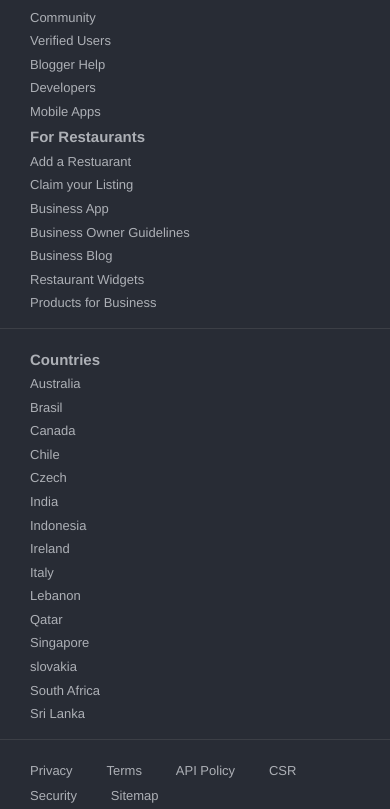
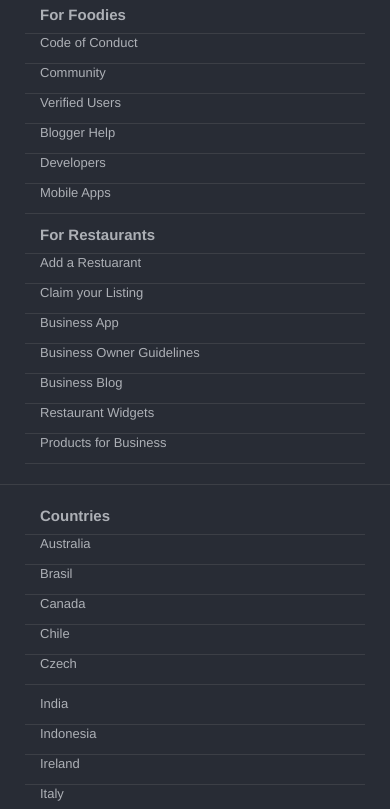
Before and after one commit to 1sanjay1/NGFOODIE, a plain HTML site: page main-index.html at #!/home in a window 390 px wide. Shown: the part 1993-2802 px from the top of the page. Drawn offline with Linux system fonts and the light colour scheme; some packages are replaced by stand-ins of ours.

Commit message:
make footer responsive for mobile devices

```diff
--- a/assets/css/main.css
+++ b/assets/css/main.css
@@ -184,6 +184,18 @@ body {
     margin-left: 10%; margin-right: 10%;
   }
 }
+
+@media only screen and (max-width: 768px) {
+  .middle-outer ul.bottom-line li {
+    display: block;
+    height: 30px;
+    border-bottom: 1px solid #3C3F46;
+
+  }
+  .middle-outer ul {
+    margin: 10px;
+  }
+}
 .middle-outer {
   margin-top: 10px;
 }
--- a/assets/pages/main.html
+++ b/assets/pages/main.html
@@ -130,7 +130,7 @@
 
 
 <!-- footer of the website -->
-<div class="row" id="main-footer">
+<div class="row" id="main-footer" >
 
   <div class="container-fluid">
 
@@ -138,7 +138,7 @@
     <div class="row">
       <div class="middle-outer">
         <div class="col-md-4">
-          <ul class="nav flex-column">
+          <ul class="nav flex-column bottom-line">
             <li class="nav-item">
               <a class="nav-link footer-headers">About Zomato</a>
             </li>
@@ -161,7 +161,7 @@
         </div>
 
         <div class="col-md-4">
-          <ul class="nav flex-column">
+          <ul class="nav flex-column bottom-line">
             <li class="nav-item">
               <a class="nav-link footer-headers">For Foodies</a>
             </li>
@@ -187,7 +187,7 @@
         </div>
 
         <div class="col-md-4">
-          <ul class="nav flex-column">
+          <ul class="nav flex-column bottom-line">
             <li class="nav-item">
               <a class="nav-link footer-headers">For Restaurants</a>
             </li>
@@ -223,7 +223,7 @@
       <div class="middle-outer"><div class="footer-separator"></div>
         <div class="col-md-4">
 
-          <ul class="nav flex-column">
+          <ul class="nav flex-column bottom-line">
             <li class="nav-item">
               <a class="nav-link footer-headers">Countries</a>
             </li>
@@ -246,7 +246,7 @@
         </div>
 
         <div class="col-md-4">
-          <ul class="nav flex-column">
+          <ul class="nav flex-column bottom-line">
             <li class="nav-item">
               <a class="nav-link" href="#">India</a>
             </li>
@@ -266,7 +266,7 @@
         </div>
 
         <div class="col-md-4">
-          <ul class="nav flex-column">
+          <ul class="nav flex-column bottom-line">
             <li class="nav-item">
               <a class="nav-link" href="#">Qatar</a>
             </li>
@@ -292,7 +292,7 @@
 
       <div class="middle-outer"><div class="footer-separator"></div>
 
-        <div class="col-md-8">
+        <div class="col-md-8 col-xs-12">
           <ul class="nav flex-column">
             <li class="nav-item">
               <a class="nav-link" href="#">Privacy</a>
@@ -315,7 +315,7 @@
           </ul>
         </div>
 
-        <div class="col-md-3">
+        <div class="col-md-3 col-xs-12">
           <ul class="nav flex-column">
             <li class="nav-item">
               <a class="nav-link" href="#"><i title="facebook" class="fa fa-facebook" aria-hidden="true"></i></a>
```
